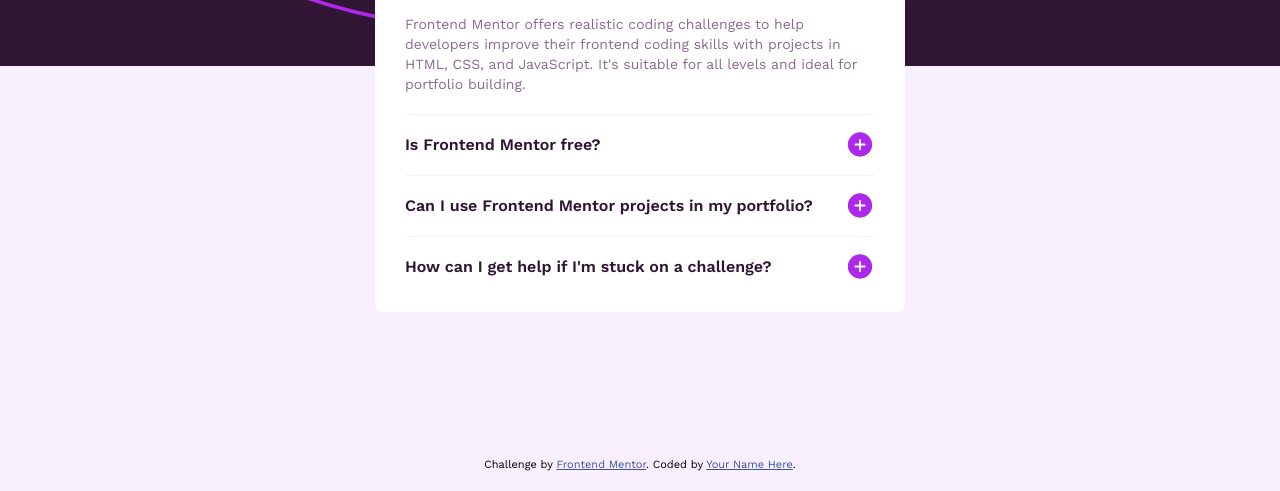
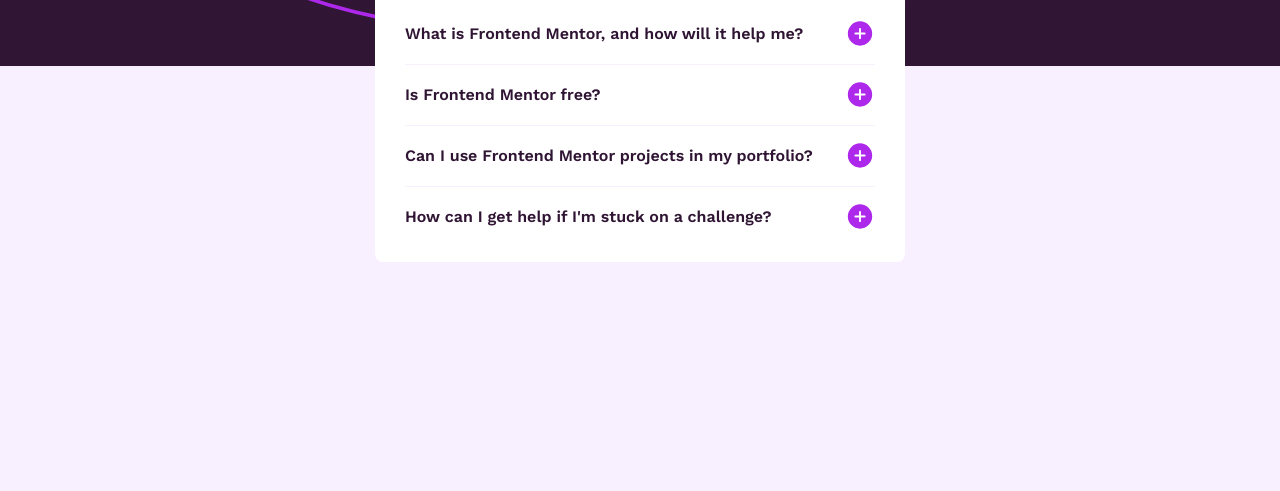
Before and after one commit to mikej321/faq-accordion, a website built with webpack: page src/index.html in a window 1280 px wide. Shown: the part 309-800 px from the top of the page. Built offline with nearby package versions, Linux system fonts and the light colour scheme.

Commit message:
Finish JS & styling

```diff
--- a/src/index.html
+++ b/src/index.html
@@ -15,27 +15,27 @@
   </style>
 </head>
 <body>
-  <div class="backgroundContainer">
-    <!-- <picture>
+  <!-- <div class="backgroundContainer">
+    <picture>
       <source srcset=<%=require("./images/background-pattern-desktop.svg")%> media="(min-width: 600px)" type="image/svg">
       <img class="backgroundImg" src=<%=require("./images/background-pattern-mobile.svg")%> alt="a wavy background" />
-    </picture> -->
+    </picture>
   </div>
   <div class="card">
     <header>
       <img src=<%=require("./images/icon-star.svg")%> alt="a star icon" />
       <h1>FAQs</h1>
     </header>
-    <!-- <img class="backgroundPattern" src=<%=require("./images/background-pattern-mobile.svg")%> alt="a plus icon" /> -->
+    <img class="backgroundPattern" src=<%=require("./images/background-pattern-mobile.svg")%> alt="a plus icon" />
 
     <main>
       <section>
         <div class="acc-title">
           <h4>What is Frontend Mentor, and how will it help me?</h2>
-          <!-- <img src=<%=require("./images/icon-plus.svg")%> alt="a plus icon" /> -->
+          <img src=<%=require("./images/icon-plus.svg")%> alt="a plus icon" />
           <svg xmlns="http://www.w3.org/2000/svg" width="30" height="31" fill="none" viewBox="0 0 30 31"><path fill="#AD28EB" d="M15 3.313A12.187 12.187 0 1 0 27.188 15.5 12.203 12.203 0 0 0 15 3.312Zm4.688 13.124h-3.75v3.75a.938.938 0 0 1-1.876 0v-3.75h-3.75a.938.938 0 0 1 0-1.875h3.75v-3.75a.938.938 0 0 1 1.876 0v3.75h3.75a.938.938 0 0 1 0 1.876Z"/></svg>
         </div>
-        <p class="title1" open="">
+        <p class="description title1">
           Frontend Mentor offers realistic coding challenges to help developers improve their
           frontend coding skills with projects in HTML, CSS, and JavaScript. It's suitable for
           all levels and ideal for portfolio building.
@@ -45,10 +45,10 @@
       <section>
         <div class="acc-title">
           <h4>Is Frontend Mentor free?</h2>
-          <!-- <img src=<%=require("./images/icon-plus.svg")%> alt="a plus icon" /> -->
+          <img src=<%=require("./images/icon-plus.svg")%> alt="a plus icon" />
           <svg xmlns="http://www.w3.org/2000/svg" width="30" height="31" fill="none" viewBox="0 0 30 31"><path fill="#AD28EB" d="M15 3.313A12.187 12.187 0 1 0 27.188 15.5 12.203 12.203 0 0 0 15 3.312Zm4.688 13.124h-3.75v3.75a.938.938 0 0 1-1.876 0v-3.75h-3.75a.938.938 0 0 1 0-1.875h3.75v-3.75a.938.938 0 0 1 1.876 0v3.75h3.75a.938.938 0 0 1 0 1.876Z"/></svg>
         </div>
-        <p class="title2" closed="">
+        <p class="description title2">
           Yes, Frontend Mentor offers both free and premium coding challenges, with the free
           option providing access to a range of projects suitable for all skill levels.
         </p>
@@ -57,10 +57,10 @@
       <section>
         <div class="acc-title">
           <h4>Can I use Frontend Mentor projects in my portfolio?</h2>
-          <!-- <img src=<%=require("./images/icon-plus.svg")%> alt="a plus icon" /> -->
+          <img src=<%=require("./images/icon-plus.svg")%> alt="a plus icon" />
           <svg xmlns="http://www.w3.org/2000/svg" width="30" height="31" fill="none" viewBox="0 0 30 31"><path fill="#AD28EB" d="M15 3.313A12.187 12.187 0 1 0 27.188 15.5 12.203 12.203 0 0 0 15 3.312Zm4.688 13.124h-3.75v3.75a.938.938 0 0 1-1.876 0v-3.75h-3.75a.938.938 0 0 1 0-1.875h3.75v-3.75a.938.938 0 0 1 1.876 0v3.75h3.75a.938.938 0 0 1 0 1.876Z"/></svg>
         </div>
-        <p class="title3" closed="">
+        <p class="description title3">
           Yes, you can use projects completed on Frontend Mentor in your portfolio. It's an excellent
           way to showcase your skills to potential employers!
         </p>
@@ -69,10 +69,10 @@
       <section>
         <div class="acc-title">
           <h4>How can I get help if I'm stuck on a challenge?</h2>
-          <!-- <img src=<%=require("./images/icon-plus.svg")%> alt="a plus icon" /> -->
+          <img src=<%=require("./images/icon-plus.svg")%> alt="a plus icon" />
           <svg xmlns="http://www.w3.org/2000/svg" width="30" height="31" fill="none" viewBox="0 0 30 31"><path fill="#AD28EB" d="M15 3.313A12.187 12.187 0 1 0 27.188 15.5 12.203 12.203 0 0 0 15 3.312Zm4.688 13.124h-3.75v3.75a.938.938 0 0 1-1.876 0v-3.75h-3.75a.938.938 0 0 1 0-1.875h3.75v-3.75a.938.938 0 0 1 1.876 0v3.75h3.75a.938.938 0 0 1 0 1.876Z"/></svg>
         </div>
-        <p class="title4" closed="">
+        <p class="description title4">
           The best place to get help is inside Frontend Mentor's Discord community. There's a help
           channel where you can ask questions and seek support from other community members.
         </p>
@@ -86,6 +86,6 @@
       Challenge by <a href="https://www.frontendmentor.io?ref=challenge" target="_blank">Frontend Mentor</a>.
       Coded by <a href="#">Your Name Here</a>.
     </div>
-  </footer>
+  </footer> -->
 </body>
 </html>
--- a/src/index.js
+++ b/src/index.js
@@ -1 +1,149 @@
 import './styles/style.sass';
+import { toggleDescription } from './toggle';
+import HeaderImg from './images/icon-star.svg';
+import PlusSign from './images/icon-plus.svg';
+
+window.onload = loadPageContent;
+
+function createBackground() {
+    const backgroundContainer = document.createElement('div');
+    backgroundContainer.classList.add('backgroundContainer');
+    document.body.append(backgroundContainer);
+}
+
+function createCard() {
+    const card = document.createElement('div');
+    card.classList.add('card');
+
+    // header section
+    const header = document.createElement('header');
+
+    const headerImg = new Image();
+    headerImg.src = HeaderImg;
+    header.append(headerImg);
+
+    const headerTitle = document.createElement('h1');
+    headerTitle.textContent = 'FAQS';
+    header.append(headerTitle);
+
+    card.append(header);
+
+    // main section
+    const main = document.createElement('main');
+
+    const section1 = document.createElement('section');
+
+    const accTitle1 = document.createElement('div');
+    accTitle1.classList.add('acc-title');
+
+    const accTitleHeader1 = document.createElement('h4');
+    accTitleHeader1.textContent = 'What is Frontend Mentor, and how will it help me?';
+    accTitle1.append(accTitleHeader1);
+
+    const accTitlePlus1 = new Image();
+    accTitlePlus1.src = PlusSign;
+    accTitle1.append(accTitlePlus1);
+
+    section1.append(accTitle1);
+
+    const title1 = document.createElement('p');
+    title1.classList.add('title1');
+    title1.classList.add('description');
+    title1.textContent = `Frontend Mentor offers realistic coding challenges to help developers
+    improve their frontend coding skills with projects in HTML, CSS, and JavaScript. It\'s suitable
+    for all levels and ideal for portfolio building.`;
+
+    section1.append(title1);
+    main.append(section1);
+
+    const breakEl1 = document.createElement('hr');
+    main.append(breakEl1);
+
+    const section2 = document.createElement('section');
+
+    const accTitle2 = document.createElement('div');
+    accTitle2.classList.add('acc-title');
+
+    const accTitleHeader2 = document.createElement('h4');
+    accTitleHeader2.textContent = 'Is Frontend Mentor free?';
+    accTitle2.append(accTitleHeader2);
+
+    const accTitlePlus2 = new Image();
+    accTitlePlus2.src = PlusSign;
+    accTitle2.append(accTitlePlus2);
+
+    section2.append(accTitle2);
+
+    const title2 = document.createElement('p');
+    title2.classList.add('title2');
+    title2.classList.add('description');
+    title2.textContent = `Yes, Frontend Mentor offers both free and premium coding challenges,
+    with the free option providing access to a range of projects suitable for all skill levels.`;
+
+    section2.append(title2);
+    main.append(section2);
+
+    const breakEl2 = document.createElement('hr');
+    main.append(breakEl2);
+
+    const section3 = document.createElement('section');
+
+    const accTitle3 = document.createElement('div');
+    accTitle3.classList.add('acc-title');
+
+    const accTitleHeader3 = document.createElement('h4');
+    accTitleHeader3.textContent = 'Can I use Frontend Mentor projects in my portfolio?';
+    accTitle3.append(accTitleHeader3);
+
+    const accTitlePlus3 = new Image();
+    accTitlePlus3.src = PlusSign;
+    accTitle3.append(accTitlePlus3);
+
+    section3.append(accTitle3);
+
+    const title3 = document.createElement('p');
+    title3.classList.add('title3');
+    title3.classList.add('description');
+    title3.textContent = `Yes, you can use projects completed on Frontend Mentor in your portfolio.
+    It's an excellent way to showcase your skills to potential employers!`;
+
+    section3.append(title3);
+    main.append(section3);
+
+    const breakEl3 = document.createElement('hr');
+    main.append(breakEl3);
+
+    const section4 = document.createElement('section');
+
+    const accTitle4 = document.createElement('div');
+    accTitle4.classList.add('acc-title');
+
+    const accTitleHeader4 = document.createElement('h4');
+    accTitleHeader4.textContent = 'How can I get help if I\'m stuck on a challenge?';
+    accTitle4.append(accTitleHeader4);
+
+    const accTitlePlus4 = new Image();
+    accTitlePlus4.src = PlusSign;
+    accTitle4.append(accTitlePlus4);
+
+    section4.append(accTitle4);
+
+    const title4 = document.createElement('p');
+    title4.classList.add('title4');
+    title4.classList.add('description');
+    title4.textContent = `The best place to get help is inside Frontend Mentor's Discord community.
+    There's a help channel where you can ask questions and seek support from other community members.`;
+
+    section4.append(title4);
+    main.append(section4);
+
+    card.append(main);
+
+    document.body.append(card);
+}
+
+function loadPageContent() {
+    createBackground();
+    createCard();
+    toggleDescription();
+}
--- a/src/styles/style.sass
+++ b/src/styles/style.sass
@@ -95,40 +95,39 @@
     grid-template-columns: 22rem 1fr
     grid-template-rows: 6rem
     padding-bottom: 1rem
+    cursor: pointer
+    transition: all 0.2s ease-in-out
     h4
         font-family: 'Work Sans Larger'
         color: hsl(292, 42%, 14%)
-        cursor: pointer
+        pointer-events: none
         transition: color 0.2s ease-in-out
-        &:hover
-            color: rgb(173, 40, 235)
-    svg
+    img
         justify-self: end
-        cursor: pointer
-        path
-            transition: fill 0.2s ease-in-out
-        path:hover
-            fill: hsl(292, 42%, 14%)
+        pointer-events: none
+
+
+.acc-title:hover h4
+    color: rgb(173, 40, 235)
+
+
+
 
 @media screen and (min-width: 600px)
     .acc-title
         grid-template-columns: 90% 10%
         padding-bottom: unset
 
-
 section p
     font-size: 1.3rem
     line-height: 2rem
     color: hsl(292, 16%, 49%)
-    padding-bottom: 2rem
-    // margin-top: 1rem
-    // margin-bottom: 1.5rem
-    &[open = '']
-        display: block
-    &[closed = '']
-        display: none
-        max-height: 0
-        overflow: hidden
+    transition: all 0.2s ease-in-out
+    max-height: 0
+    overflow: hidden
+    &[open='']
+        margin-bottom: 2rem
+
 
 @media screen and (min-width: 600px)
     section p
--- /dev/null
+++ b/src/toggle.js
@@ -0,0 +1,29 @@
+// global variables
+import PlusSign from './images/icon-plus.svg';
+import MinusSign from './images/icon-minus.svg';
+
+function toggleDescription() {
+    const accTitle = document.querySelectorAll('.acc-title');
+    /* When accTitle is clicked, description will toggle the closed
+    data attribute on and off */
+    accTitle.forEach((title) => {
+        title.addEventListener('click', (event) => {
+            let eventTar = event.target;
+            let eventAcc = eventTar.nextElementSibling;
+            let accImg = eventTar.lastElementChild;
+            if (!eventAcc.hasAttribute('open')) {
+                eventAcc.setAttribute('open', '');
+                accImg.src = MinusSign;
+                eventAcc.style.maxHeight = eventAcc.scrollHeight + 'px';
+            } else {
+                eventAcc.style.maxHeight = 0;
+                accImg.src = PlusSign;
+                eventAcc.removeAttribute('open', '');
+            }
+        })
+    })
+}
+
+
+
+export { toggleDescription };
```
Also changed, not shown: dist/5575b6de09a1e0deab1d.svg (added), dist/faq.js, dist/index.html.
